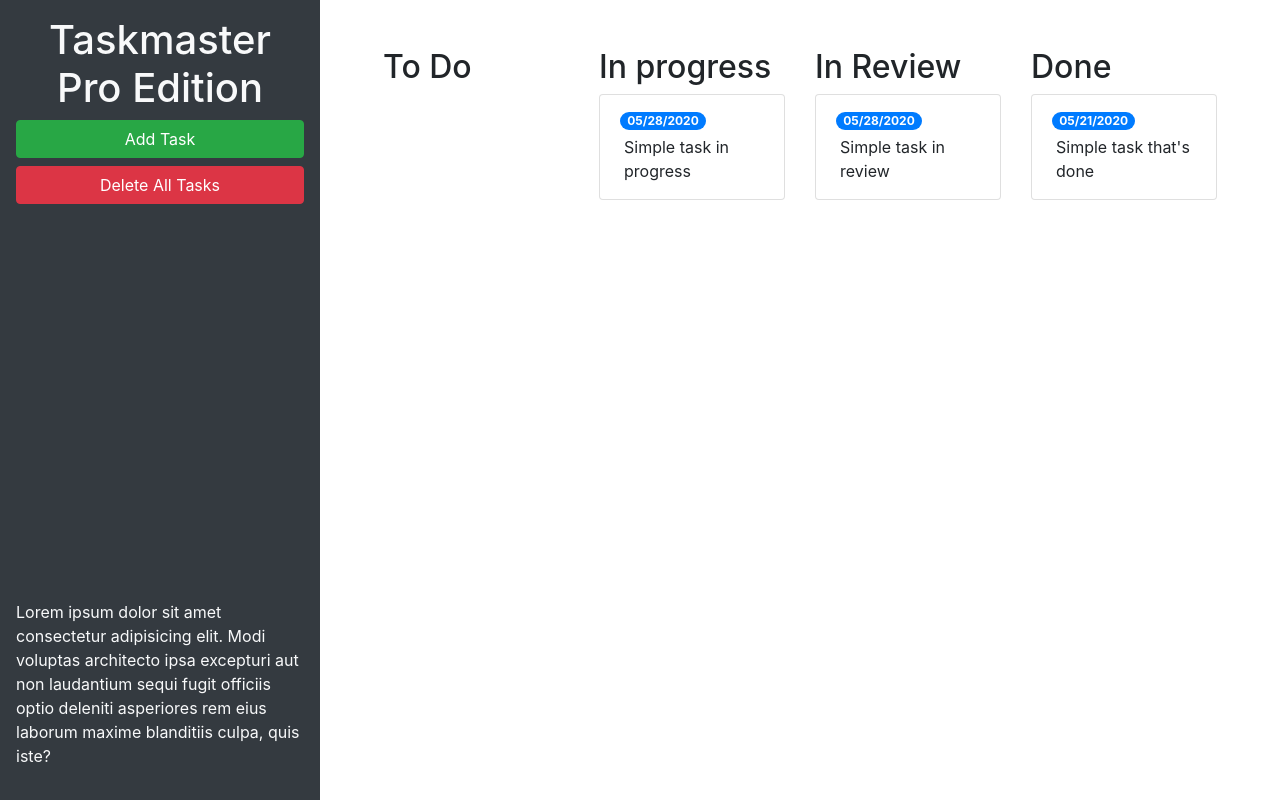
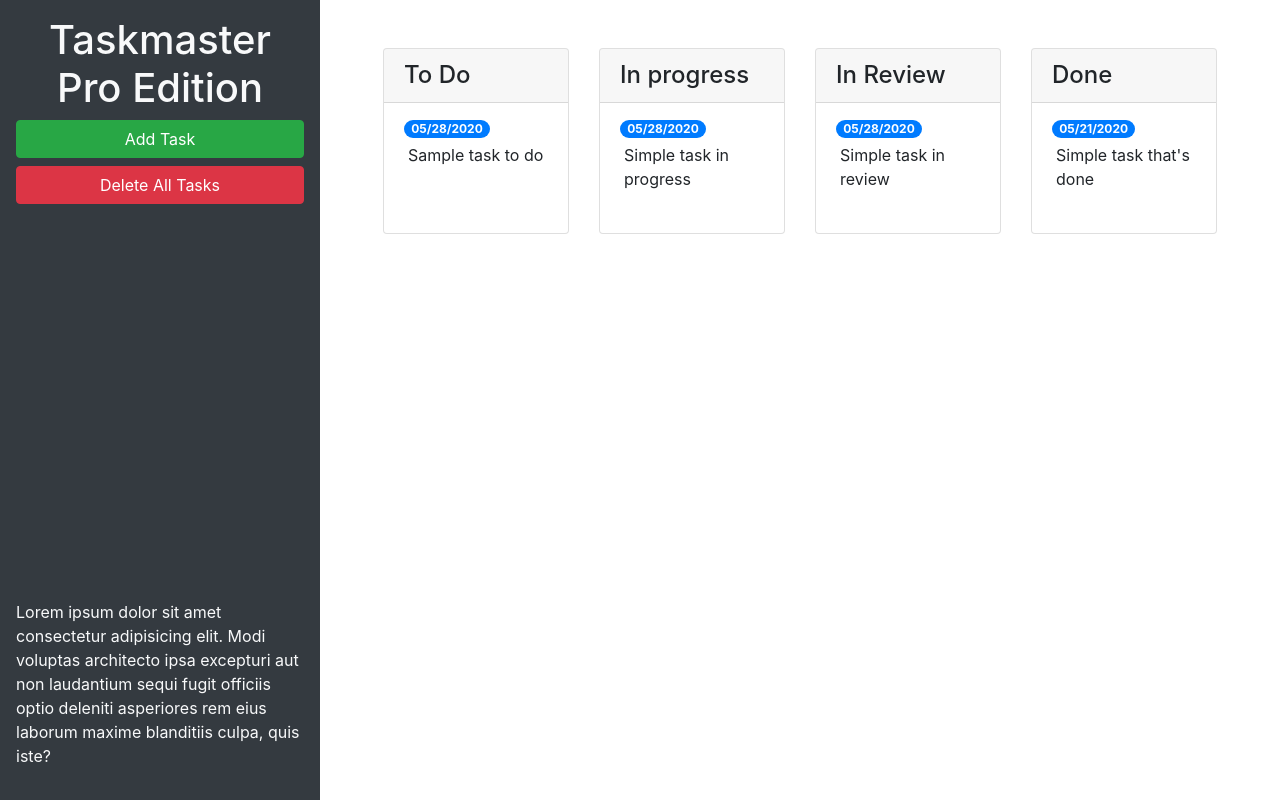
Before and after one commit to mdreesen/taskmaster-pro, a plain HTML site: page index.html in a window 1280 px wide. Drawn offline with nearby package versions, Linux system fonts and the light colour scheme.

Commit message:
added cards to the UI

```diff
--- a/index.html
+++ b/index.html
@@ -25,40 +25,53 @@
             <div class="m-5 row justify-content-around">
                 <!-- todo start -->
                 <div class="col-12 col-md-6 col-xl-3 mb-3">
-                    <h2>To Do</h2>
-                    <ul id="list-toDo" class="list-group"> </ul>
+                    <div class="card">
+                        <h4 class="card-header">To Do</h4>
+                        <ul id="list-toDo" class="list-group list-group-flush">
+                            <li class="list-group-item">
+                                <span class="badge badge-primary badge-pill">05/28/2020</span>
+                                <p class="m-1">Sample task to do</p>
+                            </li>
+                        </ul>
+                    </div>
                 </div>
                 <!-- todo end -->
                 <!-- progress start -->
                 <div class="col-12 col-md-6 col-xl-3 mb-3">
-                    <h2>In progress</h2>
-                    <ul id="list-inProgress" class="list-group">
+                    <div class="card">
+                        <h4 class="card-header">In progress</h4>
+                        <ul id="list-inProgress" class="list-group list-group-flush">
                             <li class="list-group-item">
                                 <span class="badge badge-primary badge-pill">05/28/2020</span>
                                 <p class="m-1">Simple task in progress</p>
                             </li>
                         </ul>
                     </div>
+                </div>
                 <!-- End Progress -->
                 <div class="col-12 col-md-6 col-xl-3 mb-3">
-                    <h2>In Review</h2>
-                    <ul id="list-inReview" class="list-group">
+                    <div class="card">
+                        <h4 class="card-header">In Review</h4>
+                        <ul id="list-inReview" class="list-group list-group-flush">
                             <li class="list-group-item">
                                 <span class="badge badge-primary badge-pill">05/28/2020</span>
                                 <p class="m-1">Simple task in review</p>
                             </li>
                         </ul>
                     </div>
+                </div>
                 <!-- In review done-->
                 <!-- done start -->
                 <div class="col-12 col-md-6 col-xl-3 mb-3">
-                    <h2>Done</h2>
-                    <ul id="list-done" class="list-group">
+                    <div class="card">
+                        <h4 class="card-header">Done</h4>
+                        <ul id="list-done" class="list-group list-group-flush">
                             <li class="list-group-item">
                                 <span class="badge badge-primary badge-pill">05/21/2020</span>
                                 <p class="m-1">Simple task that's done</p>
                             </li>
                         </ul>
+                    </div>
                 </div>
                 <!-- done end -->
             </div>
```
Lines whose indentation alone changed are shown as unchanged.
